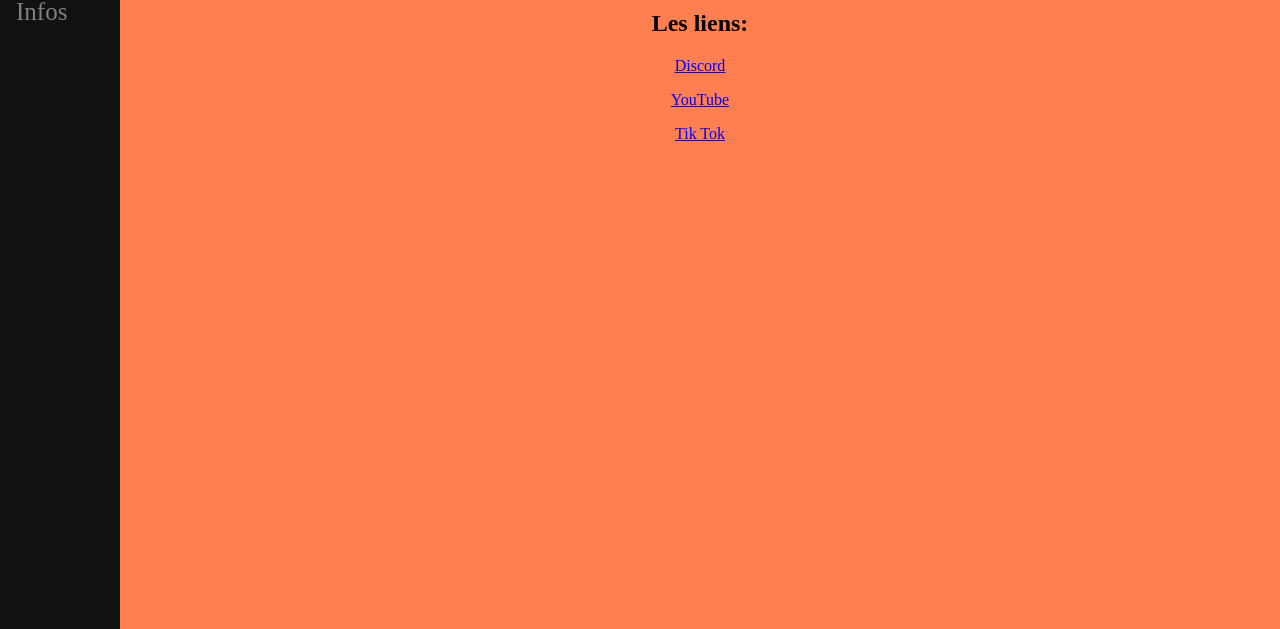
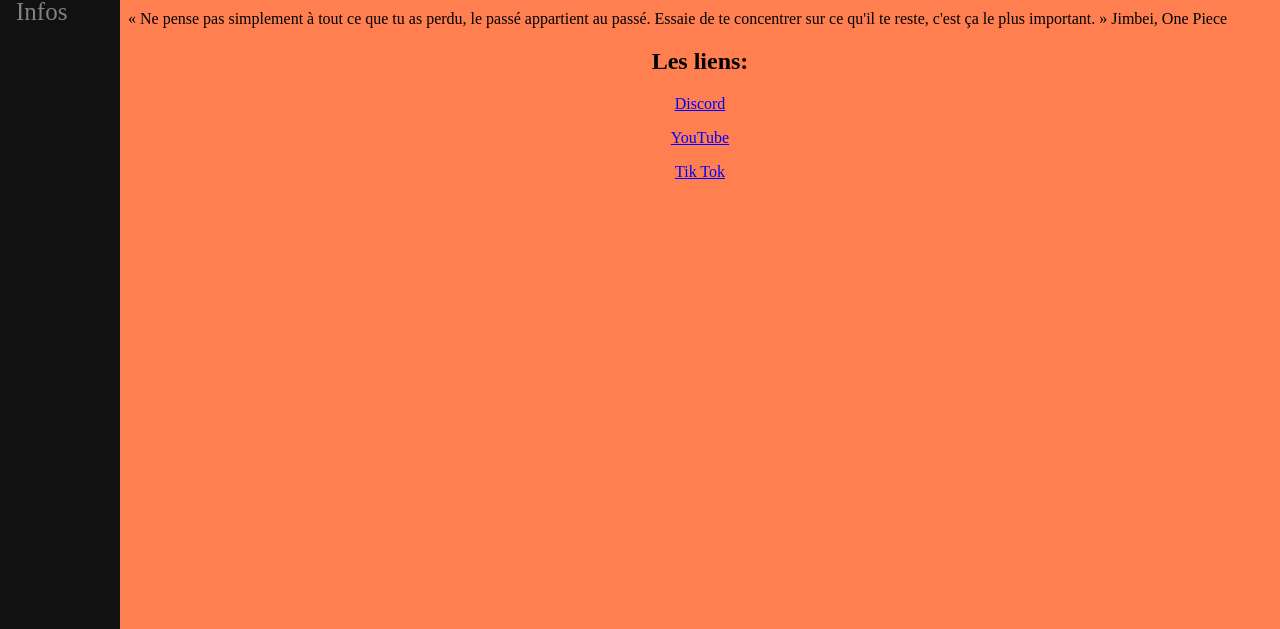
Before and after one commit to UTDorian/UTDorian.github.io, a plain HTML site: page index.html in a window 1280 px wide. Shown: the part 171-800 px from the top of the page. Drawn offline with Linux system fonts and the light colour scheme.

Commit message:
Update index.html

```diff
--- a/index.html
+++ b/index.html
@@ -28,4 +28,7 @@
             <p><a href='https://www.tiktok.com/@devo_perso'>Tik Tok</a></p>
         </div>
     </body>
+
+    <script src="js/citations.js"></script>
+
 </html>
```
